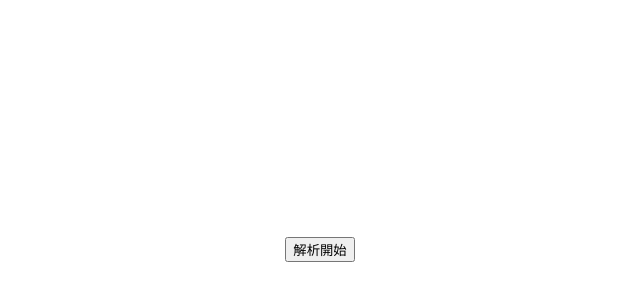
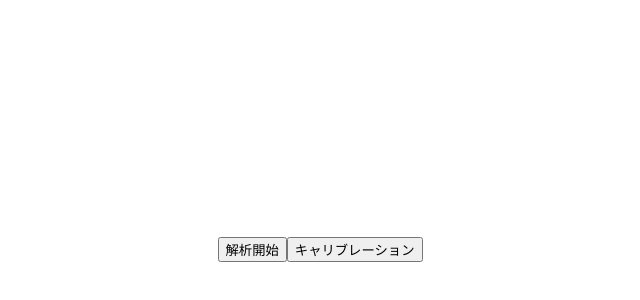
Before and after one commit to namecoco256/battan-auto-vue, a Vue app: page / in a window 1280 px wide. Shown: the part 132-432 px from the top of the page, without its empty margins (320-960 px from the left). Built offline with nearby package versions, Linux system fonts and the light colour scheme.

Commit message:
new vue file

```diff
--- a/src/App.vue
+++ b/src/App.vue
@@ -54,6 +54,7 @@ function _canvasUpdate() {
     <canvas id="canvas" :width="screenSize.width" :height="screenSize.height" />
   </div>
   <button id="startBtn" @click="startBtnOnClick">解析開始</button>
+  <button id="calibrateBtn" @click="calibration">キャリブレーション</button>
 
 </template>
 
```
Also changed, not shown: src/components/PatternDisplay.vue (added).
